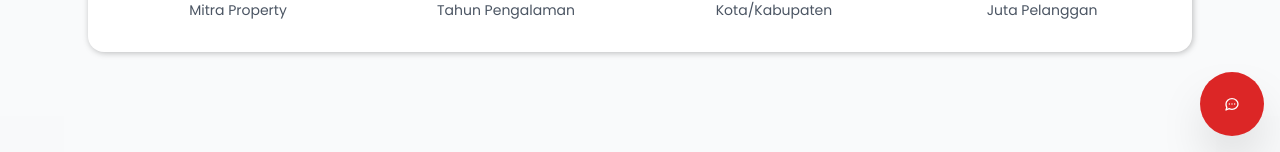
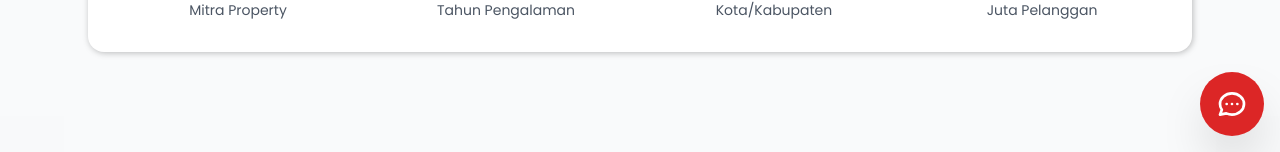
Before and after one commit to AlvinoWJ/midiland, a Next.js app: page / in a window 1280 px wide. Shown: the part 648-800 px from the top of the page. Built offline with nearby package versions, Linux system fonts and the light colour scheme; no server answers.

Commit message:
refactor(chatbot): replace inline SVG with image asset and improve toggle behavior

```diff
--- a/components/chatbot/ChatBotButton.tsx
+++ b/components/chatbot/ChatBotButton.tsx
@@ -1,6 +1,7 @@
 "use client";
 
 import { useState } from "react";
+import Image from "next/image";
 import ChatWindow, { type ChatMessage } from "./ChatWindow";
 import { Button } from "@/components/ui/button";
 import { getInitialMessage } from "./utils";
@@ -25,20 +26,13 @@ const sendMessageToServer = (message: ChatMessage): Promise<void> => {
 };
 
 const ChatIcon = () => (
-  <svg
-    className="w-8 h-8 text-white"
-    fill="none"
-    stroke="currentColor"
-    viewBox="0 0 24 24"
-    xmlns="http://www.w3.org/2000/svg"
-  >
-    <path
-      strokeLinecap="round"
-      strokeLinejoin="round"
-      strokeWidth={2}
-      d="M8 12h.01M12 12h.01M16 12h.01M21 12c0 4.418-4.03 8-9 8a9.863 9.863 0 01-4.255-.949L3 21l1.255-3.765A9.863 9.863 0 013 12c0-4.418 4.03-8 9-8s9 3.582 9 8z"
-    />
-  </svg>
+  <Image
+    src="/chatbot.svg"
+    alt="Chat"
+    width={40}
+    height={40}
+    className="w-[40px] h-[40px]"
+  />
 );
 
 interface ChatBotButtonProps {
@@ -158,9 +152,9 @@ export function ChatBotButton({ userName, userAvatar }: ChatBotButtonProps) {
   return (
     <>
       <Button
-        onClick={handleOpen}
+        onClick={() => (isOpen ? handleClose() : handleOpen())}
         className="fixed bottom-4 right-4 w-16 h-16 rounded-full bg-red-600 hover:bg-red-700 shadow-2xl z-40 flex items-center justify-center"
-        aria-label="Buka Chat"
+        aria-label={isOpen ? "Tutup Chat" : "Buka Chat"}
       >
         <ChatIcon />
       </Button>
```
